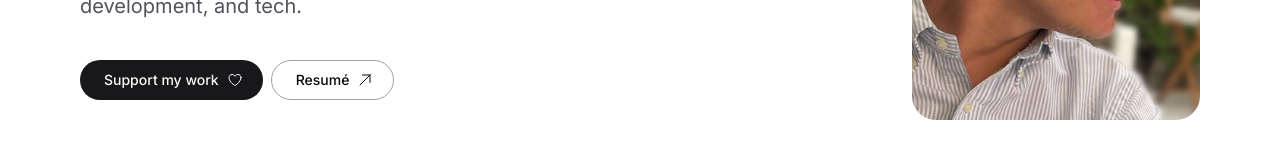
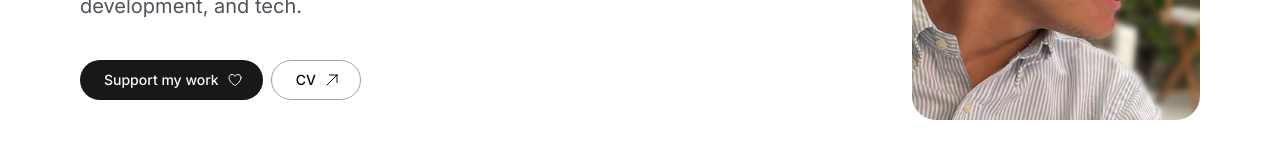
Before and after one commit to NiklasPeterson/niklaspeterson.com, a Next.js app: page / in a window 1280 px wide. Shown: the part 2531-2691 px from the top of the page. Built offline with nearby package versions, Linux system fonts and the light colour scheme.

Commit message:
Seitches Resumé to CV

```diff
--- a/app/components/About.jsx
+++ b/app/components/About.jsx
@@ -22,7 +22,7 @@ export default function About() {
           </a>
 
           <a href="https://cv.niklaspeterson.com" target="_blank" className="h-10 text-sm btn-secondary">
-            <span className='mx-1'>Resumé</span>
+            <span className='mx-1'>CV</span>
             <svg xmlns="http://www.w3.org/2000/svg" fill="none" viewBox="0 0 24 24" strokeWidth="1.5" stroke="currentColor" className="w-4 h-4">
               <path strokeLinecap="round" strokeLinejoin="round" d="m4.5 19.5 15-15m0 0H8.25m11.25 0v11.25" />
             </svg>
```
